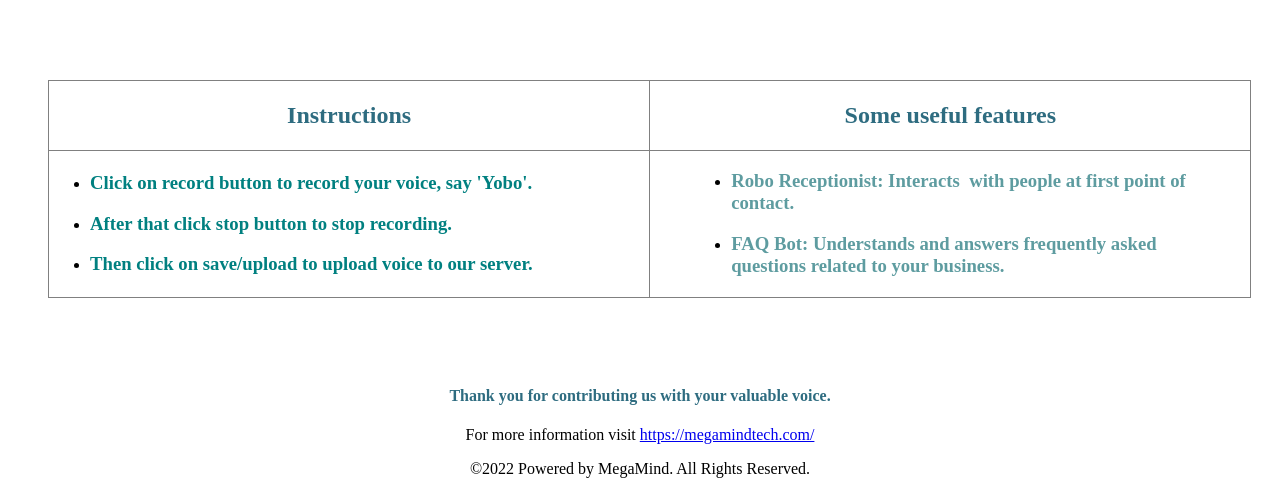
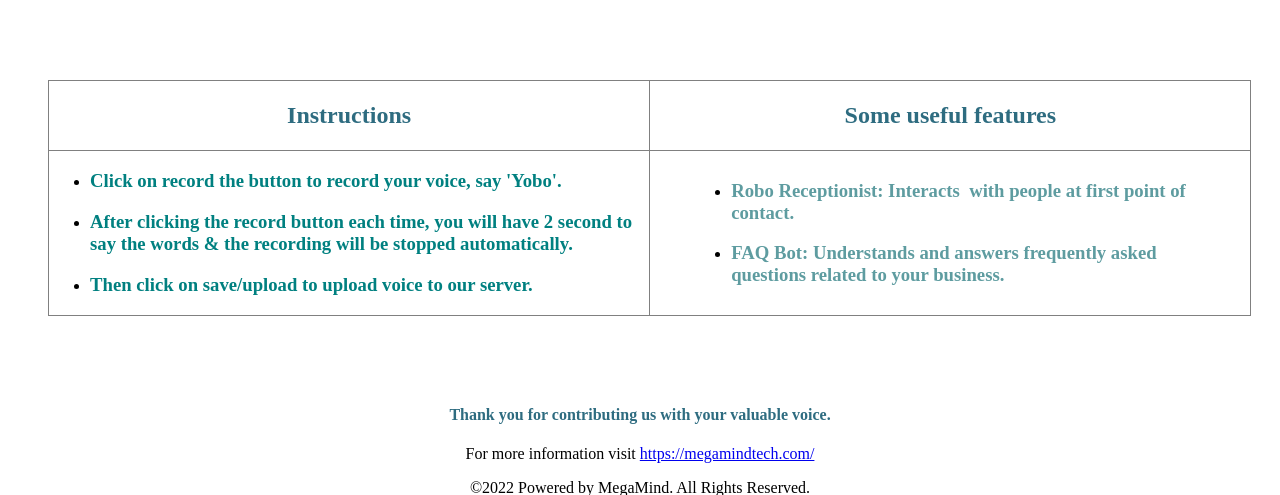
Before and after one commit to lioTauhid/YOBO_Voice_Collection_Web, a Flask app: page / in a window 1280 px wide. Shown: the part 335-830 px from the top of the page. Run offline with Flask 2, Linux system fonts and the light colour scheme; some libraries are stand-ins or nearby versions.

Commit message:
Add files via upload

```diff
--- a/templates/index.html
+++ b/templates/index.html
@@ -62,11 +62,11 @@
             <td style="width: 50%; height: 66px;">
                 <ul>
                     <li style="text-align: left;">
-                        <h3 style="text-align: left;"><span style="color: #008080;"><span style="text-align: center;">Click on record button to record your voice, say 'Yobo'.</span> </span>
+                        <h3 style="text-align: left;"><span style="color: #008080;"><span style="text-align: center;">Click on record the button to record your voice, say 'Yobo'.</span> </span>
                         </h3>
                     </li>
                     <li style="text-align: left;">
-                        <h3><span style="color: #008080;"><span style="text-align: center;">After that click stop button to stop recording.</span></span>
+                        <h3><span style="color: #008080;"><span style="text-align: center;">After clicking the record button each time, you will have 2 second to say the words & the recording will be stopped automatically.</span></span>
                         </h3>
                     </li>
                     <li style="text-align: left;">
```
